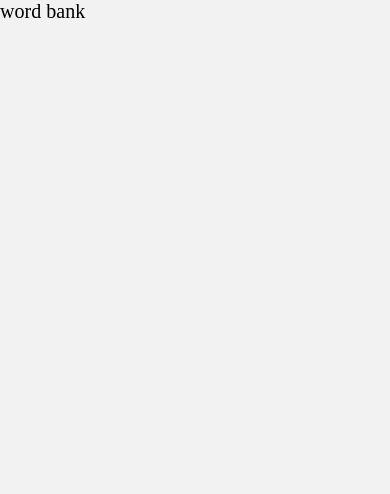
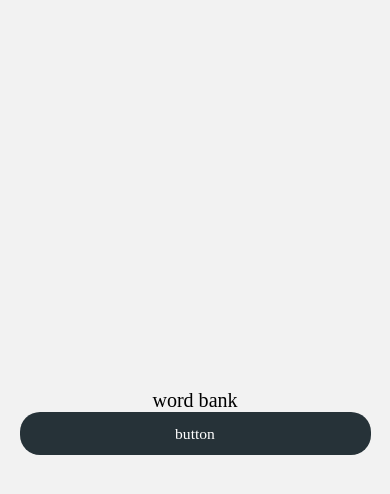
Before and after one commit to MuazzezA/WordBank, a React Native app: screen /home in a window 390 px wide. Shown: the top 494 px of the page. Built offline with nearby package versions, Linux system fonts and the light colour scheme.

Commit message:
feat: w-button

```diff
--- /dev/null
+++ b/src/components/WButton.tsx
@@ -0,0 +1,49 @@
+import React from 'react';
+import {ActivityIndicator, TextStyle, TouchableOpacity} from 'react-native';
+import {s, ScaledSheet} from 'react-native-size-matters';
+import {globalStyles} from '../styles/globalStyles.ts';
+import {T} from './T.tsx';
+import {activityOpacity} from '../constants/General.ts';
+
+interface WButtonProps {
+  text: string;
+  style?: TextStyle;
+  isDisable?: boolean;
+  displayLoading?: boolean;
+  onPress?: (data?: unknown) => void;
+}
+
+export const WButton = (props: WButtonProps) => {
+  const {text, style, isDisable, displayLoading, onPress} = props;
+
+  return (
+    <TouchableOpacity
+      onPress={() => onPress?.()}
+      activeOpacity={activityOpacity}
+      disabled={isDisable}
+      style={{
+        ...globalStyles.BUTTON,
+        ...((isDisable || displayLoading) && {
+          backgroundColor: '#676f73',
+        }),
+        ...style,
+      }}>
+      {displayLoading && (
+        <ActivityIndicator
+          color={'white'}
+          // @ts-ignore
+          style={styles.indicator}
+        />
+      )}
+      <T text={text} color={'white'} />
+    </TouchableOpacity>
+  );
+};
+
+const styles = ScaledSheet.create({
+  indicator: {
+    position: 'absolute',
+    right: '4%',
+    padding: 8,
+  },
+});
--- /dev/null
+++ b/src/constants/General.ts
@@ -0,0 +1 @@
+export const activityOpacity = 0.9;
--- a/src/screens/Home.tsx
+++ b/src/screens/Home.tsx
@@ -1,11 +1,19 @@
 import React from 'react';
 import {SafeAreaView} from 'react-native-safe-area-context';
 import {T} from '../components/T.tsx';
+import {WButton} from '../components/WButton.tsx';
+import {globalStyles} from '../styles/globalStyles.ts';
 
 export const Home = () => {
   return (
-    <SafeAreaView>
+    <SafeAreaView style={globalStyles.FLEX_CENTER}>
       <T text={'word bank'} size={18} />
+      <WButton
+        text={'button'}
+        displayLoading={false}
+        isDisable={false}
+        onPress={() => console.log('test')}
+      />
     </SafeAreaView>
   );
 };
--- a/src/styles/globalStyles.ts
+++ b/src/styles/globalStyles.ts
@@ -1,10 +1,32 @@
-import {TextStyle} from 'react-native';
+import {TextStyle, ViewStyle} from 'react-native';
+import {s, vs} from 'react-native-size-matters';
 
 export const globalStyles = {
+  FLEX_CENTER: {
+    flex: 1,
+    justifyContent: 'center',
+    alignItems: 'center',
+  } as ViewStyle,
+  FLEX_PADDING: {
+    flex: 1,
+    justifyContent: 'center',
+    alignItems: 'center',
+    paddingVertical: vs(12),
+    paddingHorizontal: s(12),
+  } as ViewStyle,
   TEXT: {
     fontSize: 14,
     weight: '400',
     color: 'black', // TODO : tema gelince düzelt burayı
   } as TextStyle,
-  BUTTON: {},
+  BUTTON: {
+    width: '90%',
+    height: vs(34),
+    backgroundColor: '#263238',
+    borderRadius: 20,
+    paddingHorizontal: s(12),
+    justifyContent: 'center',
+    alignItems: 'center',
+    flexDirection: 'row',
+  } as ViewStyle,
 };
```
